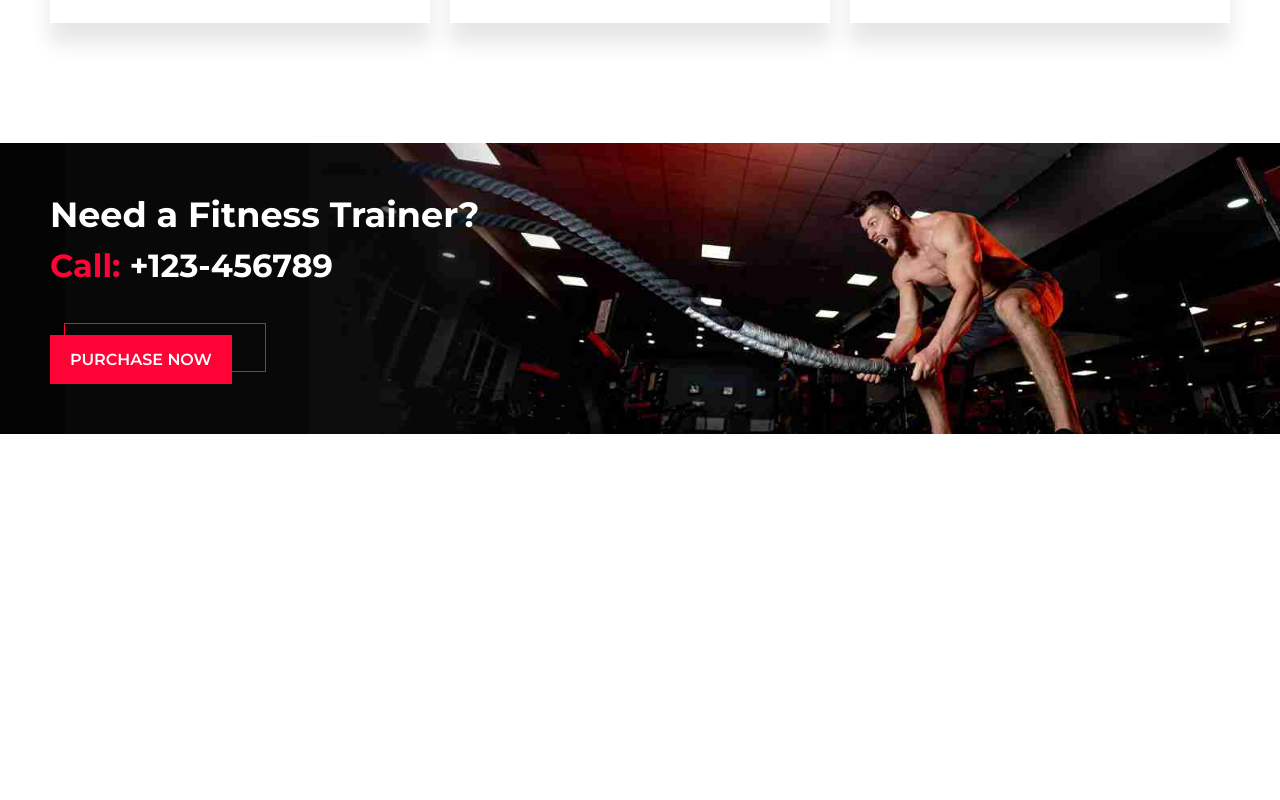
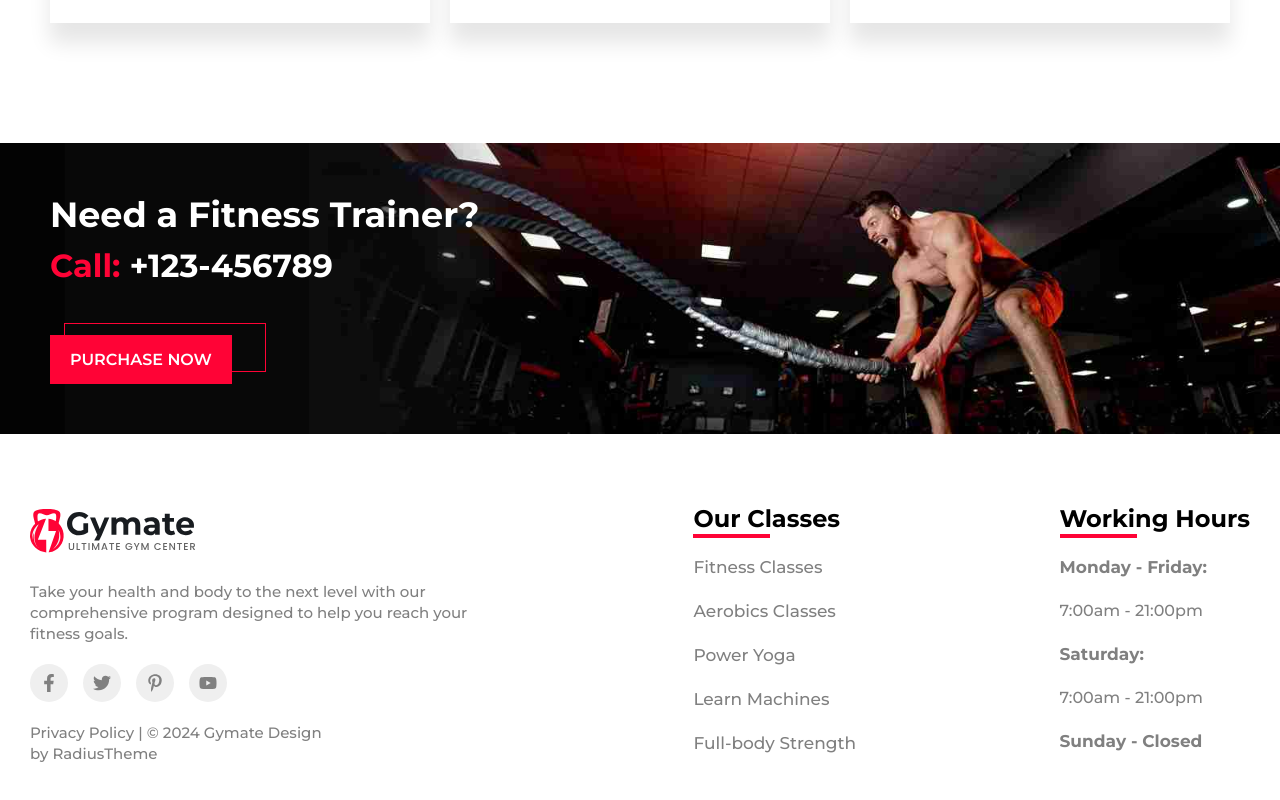
Before and after one commit to shreyash19-pixel/gym-app, a React (Create React App) app: page / in a window 1280 px wide. Shown: the part 8165-8965 px from the top of the page. Before the commit the page ends 8599 px from the top, so only its background shows below. Built offline with nearby package versions, Linux system fonts and the light colour scheme.

Commit message:
added-new-sec

```diff
--- /dev/null
+++ b/src/components/Footer/index.jsx
@@ -0,0 +1,89 @@
+import React from 'react'
+import GymLogo from '../../assets/footer-logo.svg'
+import { DaysWrap, Footer1Wrap, Footer2Perk, Footer2Title, Footer2Wrap, FooterContainer, FooterCopyrightWrap, FooterIcon, FooterIconWrap, FooterWrap, TimeWrap } from '../../styles/Footer'
+import { LogoImg, LogoWrap } from '../../styles/Nav'
+import { BlogDesc } from '../../styles/Blog'
+import { FaFacebookF } from "react-icons/fa";
+import { FaTwitter } from "react-icons/fa";
+import { FaPinterestP } from "react-icons/fa";
+import { FaYoutube } from "react-icons/fa";
+
+const Footer = () => {
+
+    const currentYear = new Date().getFullYear()
+
+    const icons = [
+        {icon: <FaFacebookF />},
+        {icon: <FaTwitter />},
+        {icon: <FaPinterestP />},
+        {icon: <FaYoutube />}
+    ]
+
+    const perks = [
+        {perk : "Fitness Classes"},
+        {perk : "Aerobics Classes"},
+        {perk : "Power Yoga"},
+        {perk : "Learn Machines"},
+        {perk : "Full-body Strength"}
+    ]
+
+  return (
+    <FooterContainer>
+        <FooterWrap>
+            <Footer1Wrap>
+                <LogoWrap>
+                    <LogoImg src = {GymLogo} />
+                </LogoWrap>
+                <BlogDesc style={{fontWeight: "500", lineHeight: "1.4", fontSize: "15px"}}>
+                    Take your health and body to the next level with our comprehensive program designed to
+                    help you reach your fitness goals.
+                </BlogDesc>
+                <FooterIconWrap>
+                    {icons.map((i) => (
+                    <FooterIcon>
+                        {i.icon}
+                    </FooterIcon>
+                    ))}
+                </FooterIconWrap>
+                <FooterCopyrightWrap>
+                    <BlogDesc style={{fontWeight: "500", lineHeight: "1.4", fontSize: "15px"}}>
+                        Privacy Policy | © {currentYear} Gymate Design by RadiusTheme
+                    </BlogDesc>
+                </FooterCopyrightWrap>
+            </Footer1Wrap>
+            <Footer2Wrap>
+                <Footer2Title>
+                    Our Classes
+                </Footer2Title>
+                {perks.map((p) => (
+                <Footer2Perk>
+                    {p.perk}
+                </Footer2Perk>
+                ))}
+            </Footer2Wrap>
+            <Footer2Wrap>
+                <Footer2Title>
+                Working Hours
+                </Footer2Title>
+                <DaysWrap>
+                    Monday - Friday:
+                </DaysWrap>
+                <TimeWrap>
+                    7:00am - 21:00pm
+                </TimeWrap>
+                <DaysWrap>
+                    Saturday:
+                </DaysWrap>
+                <TimeWrap>
+                    7:00am - 21:00pm
+                </TimeWrap>
+                <DaysWrap>
+                    Sunday - Closed
+                </DaysWrap>
+            </Footer2Wrap>
+        </FooterWrap>
+    </FooterContainer>
+  )
+}
+
+export default Footer
--- a/src/pages/Home/index.jsx
+++ b/src/pages/Home/index.jsx
@@ -10,6 +10,7 @@ import BMI from '../../views/BMI'
 import Pricing from '../../views/Pricing'
 import Blog from '../../views/Blog'
 import Call from '../../views/Call'
+import Footer from '../../components/Footer'
 
 const Home = () => {
   return (
@@ -25,6 +26,7 @@ const Home = () => {
         <Pricing />
         <Blog />
         <Call />
+        <Footer />
     </div>
   )
 }
--- /dev/null
+++ b/src/styles/Footer/index.jsx
@@ -0,0 +1,116 @@
+import styled from "styled-components";
+
+
+export const FooterContainer = styled.div`
+    width: 100%;
+    padding: 70px 30px;
+    display: flex;
+    align-items: center;
+    justify-content: center;
+`
+
+export const FooterWrap = styled.div`
+    width: 100%;
+    max-width: 1240px;
+    display: flex;
+    justify-content: space-between;
+
+    @media (max-width: 1000px)
+    {
+        flex-direction: column;
+        align-items: center;
+        text-align: center;
+        gap: 60px;
+    }
+`
+
+export const Footer1Wrap = styled.div`
+    display: flex;
+    flex-direction: column;
+    width: 100%;
+    max-width: 460px;
+    gap: 20px;
+`
+
+export const FooterIconWrap = styled.div`
+    display: flex;
+    gap: 15px;
+
+    @media (max-width: 1000px)
+    {
+        justify-content: center;
+    }
+`
+
+export const FooterIcon = styled.div`
+    color: grey;
+    background-color: #EFEFEF;
+    padding: 10px;
+    border-radius: 50%;
+    display: flex;
+    align-items: center;
+    justify-content: center;
+    cursor: pointer;
+    font-size: 18px;
+
+    &:hover{
+        background-color: #FF0336;
+        color: white;
+    }
+`
+
+export const FooterCopyrightWrap = styled.div`
+    width: 100%;
+    max-width: 300px;
+
+    @media (max-width: 1000px)
+    {
+        max-width: 1000px;
+    }
+`
+
+export const Footer2Wrap = styled.div`
+    display: flex;
+    flex-direction: column;
+    gap: 24px;
+`
+
+export const Footer2Title = styled.div`
+    color: black;
+    font-weight: 700;
+    font-size: 24px;
+    position: relative;
+
+    &::after{
+        content: "";
+        width: 77px;
+        height: 4px;
+        background-color: #FF0336;
+        position: absolute;
+        bottom: -5px;
+        left:0;
+    }
+`
+
+export const Footer2Perk = styled.div`
+    color: grey;
+    font-size: 17px;
+    font-weight: 500;
+    cursor: pointer;
+
+    &:hover{
+        color: #FF0336;
+        font-weight: 600;
+    }
+`
+
+export const DaysWrap = styled.div`
+    color: grey;
+    font-weight: 700;
+    font-size: 17px;
+`
+
+export const TimeWrap = styled.div`
+    color: grey;
+    font-weight: 500;
+`
```
Also changed, not shown: src/assets/footer-logo.svg (added).
